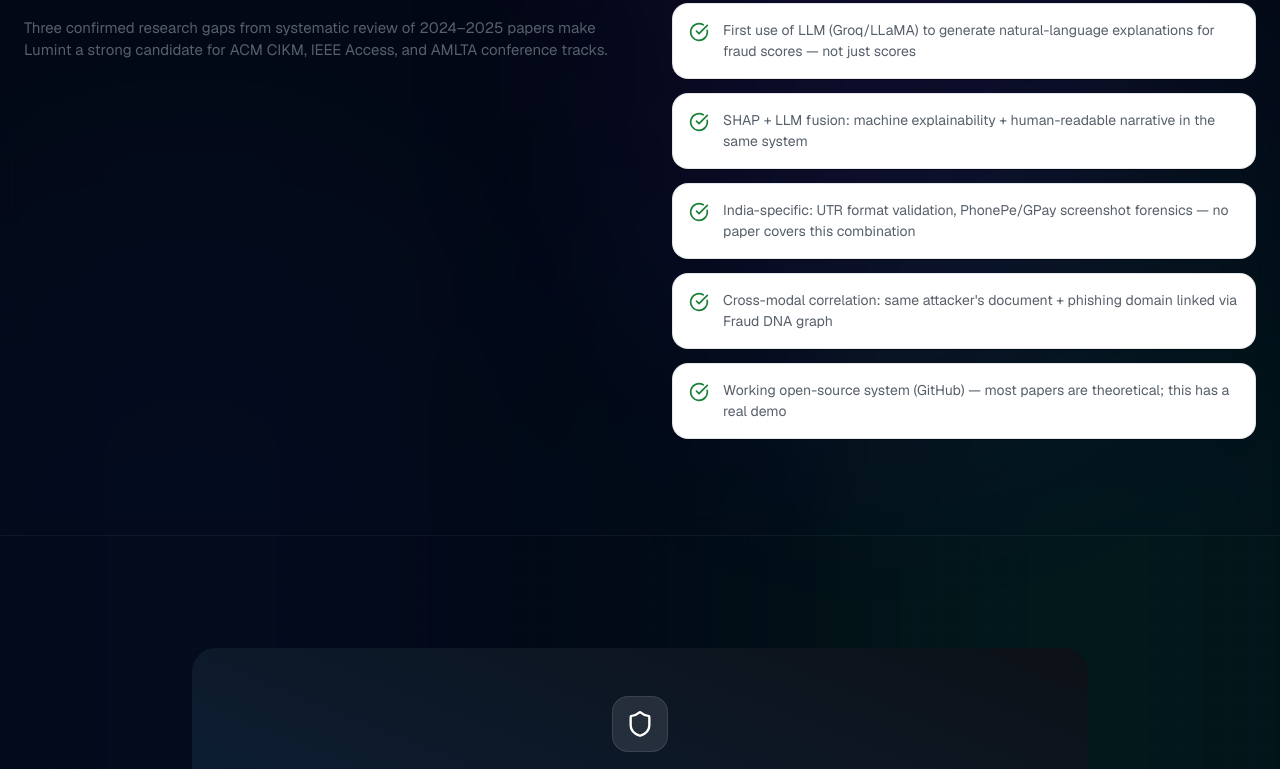
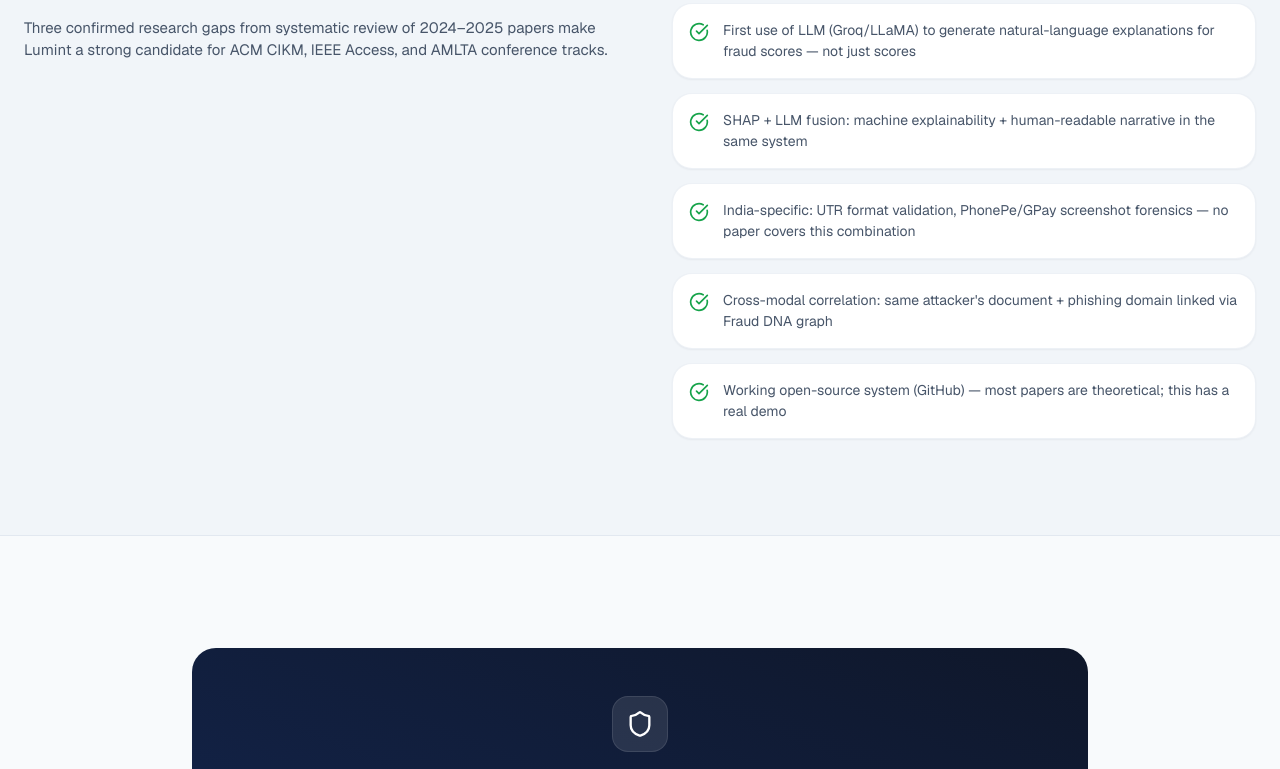
Before and after one commit to tanmay-alpha/Lumint, a Next.js app in the folder frontend/: page / in a window 1280 px wide. Shown: the part 1631-2400 px from the top of the page. Built offline with nearby package versions, Linux system fonts and the light colour scheme.

Commit message:
revert landing page dark-theme override and implement premium color grade adjustments

```diff
--- a/frontend/app/(marketing)/layout.tsx
+++ b/frontend/app/(marketing)/layout.tsx
@@ -6,15 +6,14 @@
   children: React.ReactNode;
 }) {
   return (
-    <div data-theme="dark" className="relative min-h-screen bg-[#030712] overflow-x-hidden font-sans text-text-primary">
+    <div className="relative min-h-screen bg-bg-base overflow-x-hidden font-sans">
       {/* Decorative blurred background gradients (mesh gradient feel) */}
-      <div className="absolute top-[-20%] left-[-10%] w-[60%] h-[60%] rounded-full bg-indigo-500/10 blur-[150px] pointer-events-none" />
-      <div className="absolute bottom-[-10%] right-[-10%] w-[50%] h-[50%] rounded-full bg-emerald-500/10 blur-[150px] pointer-events-none" />
-      <div className="absolute top-[30%] right-[10%] w-[40%] h-[40%] rounded-full bg-violet-600/10 blur-[120px] pointer-events-none" />
-      <div className="absolute top-[60%] left-[-10%] w-[50%] h-[50%] rounded-full bg-blue-600/5 blur-[150px] pointer-events-none" />
+      <div className="absolute top-[-20%] left-[-10%] w-[60%] h-[60%] rounded-full bg-accent-blue/5 blur-[140px] pointer-events-none" />
+      <div className="absolute bottom-[-10%] right-[-10%] w-[50%] h-[50%] rounded-full bg-accent-teal/5 blur-[140px] pointer-events-none" />
+      <div className="absolute top-[30%] right-[10%] w-[40%] h-[40%] rounded-full bg-risk-high/3 blur-[120px] pointer-events-none" />
 
       {/* Grid Pattern overlay */}
-      <div className="absolute inset-0 bg-[linear-gradient(to_right,#1f29370a_1px,transparent_1px),linear-gradient(to_bottom,#1f29370a_1px,transparent_1px)] bg-[size:24px_24px] pointer-events-none" />
+      <div className="absolute inset-0 grid-bg opacity-40 pointer-events-none" />
 
       <div className="relative z-10 flex flex-col min-h-screen">
         {children}
--- a/frontend/app/(marketing)/page.tsx
+++ b/frontend/app/(marketing)/page.tsx
@@ -98,9 +98,9 @@
 // ─────────────────────────────────────────────────────────────────────────────
 export default function LandingPage() {
   return (
-    <div className="relative min-h-screen bg-transparent text-text-primary flex flex-col font-sans">
+    <div className="relative min-h-screen bg-canvas text-text-primary flex flex-col font-sans">
       {/* ── NAVBAR ── */}
-      <nav className="fixed top-0 inset-x-0 z-50 border-b border-white/5 bg-[#030712]/80 backdrop-blur-[12px]">
+      <nav className="fixed top-0 inset-x-0 z-50 border-b border-border-default bg-surface/80 backdrop-blur-[12px]">
         <div className="max-w-7xl mx-auto px-6 h-14 flex items-center justify-between">
           <div className="flex items-center gap-2.5">
             <div className="h-8 w-8 rounded-lg bg-brand flex items-center justify-center shadow-sm">
@@ -317,7 +317,7 @@
         </section>
 
         {/* ── RESEARCH ── */}
-        <section id="research" className="py-24 px-6 bg-slate-900/10 backdrop-blur-md border-y border-white/5">
+        <section id="research" className="py-24 px-6 bg-surface-raised border-y border-border-default">
           <div className="max-w-7xl mx-auto">
             <motion.div
               initial="hidden"
@@ -399,7 +399,7 @@
       </main>
 
       {/* ── FOOTER ── */}
-      <footer className="border-t border-white/5 bg-[#030712]/60 py-10 px-6 mt-auto backdrop-blur-md">
+      <footer className="border-t border-border-default bg-surface py-10 px-6 mt-auto">
         <div className="max-w-7xl mx-auto flex flex-col md:flex-row items-center justify-between gap-5 text-caption text-text-muted">
           <div className="flex items-center gap-2.5 select-none">
             <div className="h-7 w-7 rounded-lg bg-text-primary flex items-center justify-center">
--- a/frontend/app/globals.css
+++ b/frontend/app/globals.css
@@ -3,67 +3,67 @@
 
 :root {
   /* Canvas */
-  --canvas:          #F6F8FA;   /* GitHub-style off-white */
+  --canvas:          #F8FAFC;   /* Premium Slate-50 off-white */
   --surface:         #FFFFFF;
-  --surface-raised:  #F0F2F5;
+  --surface-raised:  #F1F5F9;   /* Slate-100 raised */
   --surface-overlay: rgba(255, 255, 255, 0.85);
 
   /* Borders */
-  --border:          #D0D7DE;
-  --border-muted:    #E8EAED;
-  --border-strong:   #8C959F;
+  --border:          #E2E8F0;   /* Slate-200 border */
+  --border-muted:    #F1F5F9;   /* Slate-100 border */
+  --border-strong:   #94A3B8;   /* Slate-400 strong border */
 
   /* Text */
-  --text-primary:    #0D1117;
-  --text-secondary:  #57606A;
-  --text-muted:      #8B949E;
+  --text-primary:    #0F172A;   /* Slate-900 primary text */
+  --text-secondary:  #475569;   /* Slate-600 secondary text */
+  --text-muted:      #64748B;   /* Slate-500 muted text */
   --text-inverse:    #FFFFFF;
 
   /* Brand */
-  --brand:           #0969DA;   /* GitHub blue — trusted */
-  --brand-hover:     #0550AE;
-  --brand-subtle:    #DDF4FF;
-  --brand-muted:     #54AEFF;
+  --brand:           #2563EB;   /* Premium rich digital blue */
+  --brand-hover:     #1D4ED8;
+  --brand-subtle:    #DBEAFE;
+  --brand-muted:     #60A5FA;
 
   /* Intelligence accent */
-  --intel:           #0D9373;   /* Forensics teal */
-  --intel-subtle:    #DCFFE4;
+  --intel:           #0D9488;   /* Teal-600 */
+  --intel-subtle:    #F0FDFA;
 
   /* Risk scale */
-  --risk-none:       #1A7F37;
-  --risk-none-bg:    #DCFFE4;
-  --risk-low:        #5A6378;
-  --risk-low-bg:     #F0F2F5;
-  --risk-medium:     #9A6700;
-  --risk-medium-bg:  #FFF8C5;
-  --risk-high:       #CF222E;
-  --risk-high-bg:    #FFEBE9;
-  --risk-critical:   #6E40C9;
-  --risk-critical-bg:#FBEFFF;
+  --risk-none:       #16A34A;   /* Green-600 */
+  --risk-none-bg:    #DCFCE7;
+  --risk-low:        #64748B;
+  --risk-low-bg:     #F1F5F9;
+  --risk-medium:     #D97706;   /* Amber-600 */
+  --risk-medium-bg:  #FEF3C7;
+  --risk-high:       #DC2626;   /* Red-600 */
+  --risk-high-bg:    #FEE2E2;
+  --risk-critical:   #7C3AED;   /* Violet-600 */
+  --risk-critical-bg:#F5F3FF;
 
   /* AI layer */
-  --ai-accent:       #8250DF;
-  --ai-subtle:       #FBEFFF;
-  --ai-border:       #D2B4FE;
+  --ai-accent:       #8B5CF6;
+  --ai-subtle:       #F5F3FF;
+  --ai-border:       #DDD6FE;
 
   /* Data visualization */
-  --chart-1: #0969DA;
-  --chart-2: #0D9373;
-  --chart-3: #CF222E;
-  --chart-4: #9A6700;
-  --chart-5: #6E40C9;
+  --chart-1: #2563EB;
+  --chart-2: #0D9488;
+  --chart-3: #DC2626;
+  --chart-4: #D97706;
+  --chart-5: #7C3AED;
 
   /* Shadows */
-  --shadow-sm: 0 1px 0 rgba(31, 35, 40, 0.04);
-  --shadow-md: 0 3px 6px rgba(140, 149, 159, 0.15);
-  --shadow-lg: 0 8px 24px rgba(140, 149, 159, 0.20);
-  --shadow-xl: 0 12px 48px rgba(140, 149, 159, 0.30);
+  --shadow-sm: 0 1px 2px 0 rgba(15, 23, 42, 0.05);
+  --shadow-md: 0 4px 6px -1px rgba(15, 23, 42, 0.08), 0 2px 4px -2px rgba(15, 23, 42, 0.08);
+  --shadow-lg: 0 10px 15px -3px rgba(15, 23, 42, 0.08), 0 4px 6px -4px rgba(15, 23, 42, 0.08);
+  --shadow-xl: 0 20px 25px -5px rgba(15, 23, 42, 0.08), 0 8px 10px -6px rgba(15, 23, 42, 0.08);
 
   /* Radius */
-  --radius-sm: 4px;
-  --radius-md: 8px;
-  --radius-lg: 12px;
-  --radius-xl: 16px;
+  --radius-sm: 6px;
+  --radius-md: 10px;
+  --radius-lg: 14px;
+  --radius-xl: 20px;
 
   /* Fonts (Next.js CSS vars) */
   --font-display: var(--font-display);
@@ -73,48 +73,48 @@
 
 [data-theme="dark"] {
   /* Canvas */
-  --canvas:          #0D1117;   /* GitHub-style dark canvas */
-  --surface:         #161B22;   /* GitHub-style dark surface */
-  --surface-raised:  #21262D;
-  --surface-overlay: rgba(22, 27, 34, 0.85);
+  --canvas:          #080C14;   /* Sleek, deep obsidian dark canvas */
+  --surface:         #0F1420;   /* Premium dark surface card color */
+  --surface-raised:  #171E2E;   /* Elevated list/table rows */
+  --surface-overlay: rgba(15, 20, 32, 0.85);
 
   /* Borders */
-  --border:          #30363D;
-  --border-muted:    #21262D;
-  --border-strong:   #8B949E;
+  --border:          #1E293B;   /* Slate-800 premium dark border */
+  --border-muted:    #111827;   /* Darker divider border */
+  --border-strong:   #475569;   /* Slate-600 strong border */
 
   /* Text */
-  --text-primary:    #E6EDF3;
-  --text-secondary:  #8B949E;
-  --text-muted:      #484F58;
-  --text-inverse:    #0D1117;
+  --text-primary:    #F8FAFC;   /* Slate-50 primary text */
+  --text-secondary:  #94A3B8;   /* Slate-400 secondary text */
+  --text-muted:      #64748B;   /* Slate-500 muted text */
+  --text-inverse:    #080C14;
 
   /* Brand */
-  --brand:           #1F6FEB;   /* GitHub dark blue */
-  --brand-hover:     #388BFD;
-  --brand-subtle:    rgba(56, 139, 253, 0.15);
-  --brand-muted:     #1F6FEB;
+  --brand:           #3B82F6;   /* Brighter digital blue for dark mode */
+  --brand-hover:     #60A5FA;
+  --brand-subtle:    rgba(59, 130, 246, 0.15);
+  --brand-muted:     #2563EB;
 
   /* Intelligence accent */
-  --intel:           #34D399;   /* Bright teal */
-  --intel-subtle:    rgba(52, 211, 153, 0.1);
+  --intel:           #2DD4BF;   /* Bright teal */
+  --intel-subtle:    rgba(45, 212, 191, 0.1);
 
   /* Risk scale */
   --risk-none:       #34D399;
   --risk-none-bg:    rgba(52, 211, 153, 0.1);
-  --risk-low:        #8B949E;
-  --risk-low-bg:     #21262D;
-  --risk-medium:     #D29922;
-  --risk-medium-bg:  rgba(210, 153, 34, 0.15);
-  --risk-high:       #F85149;
-  --risk-high-bg:    rgba(248, 81, 73, 0.15);
-  --risk-critical:   #BC8CFF;
-  --risk-critical-bg:rgba(188, 140, 255, 0.15);
+  --risk-low:        #94A3B8;
+  --risk-low-bg:     #1E293B;
+  --risk-medium:     #F59E0B;
+  --risk-medium-bg:  rgba(245, 158, 11, 0.15);
+  --risk-high:       #EF4444;
+  --risk-high-bg:    rgba(239, 68, 68, 0.15);
+  --risk-critical:   #8B5CF6;
+  --risk-critical-bg:rgba(139, 92, 246, 0.15);
 
   /* AI layer */
-  --ai-accent:       #A371F7;
-  --ai-subtle:       rgba(163, 113, 247, 0.1);
-  --ai-border:       #A371F7;
+  --ai-accent:       #A78BFA;
+  --ai-subtle:       rgba(167, 139, 250, 0.1);
+  --ai-border:       #A78BFA;
 
   /* Shadows for dark mode */
   --shadow-sm: 0 1px 0 rgba(0, 0, 0, 0.4);
```
